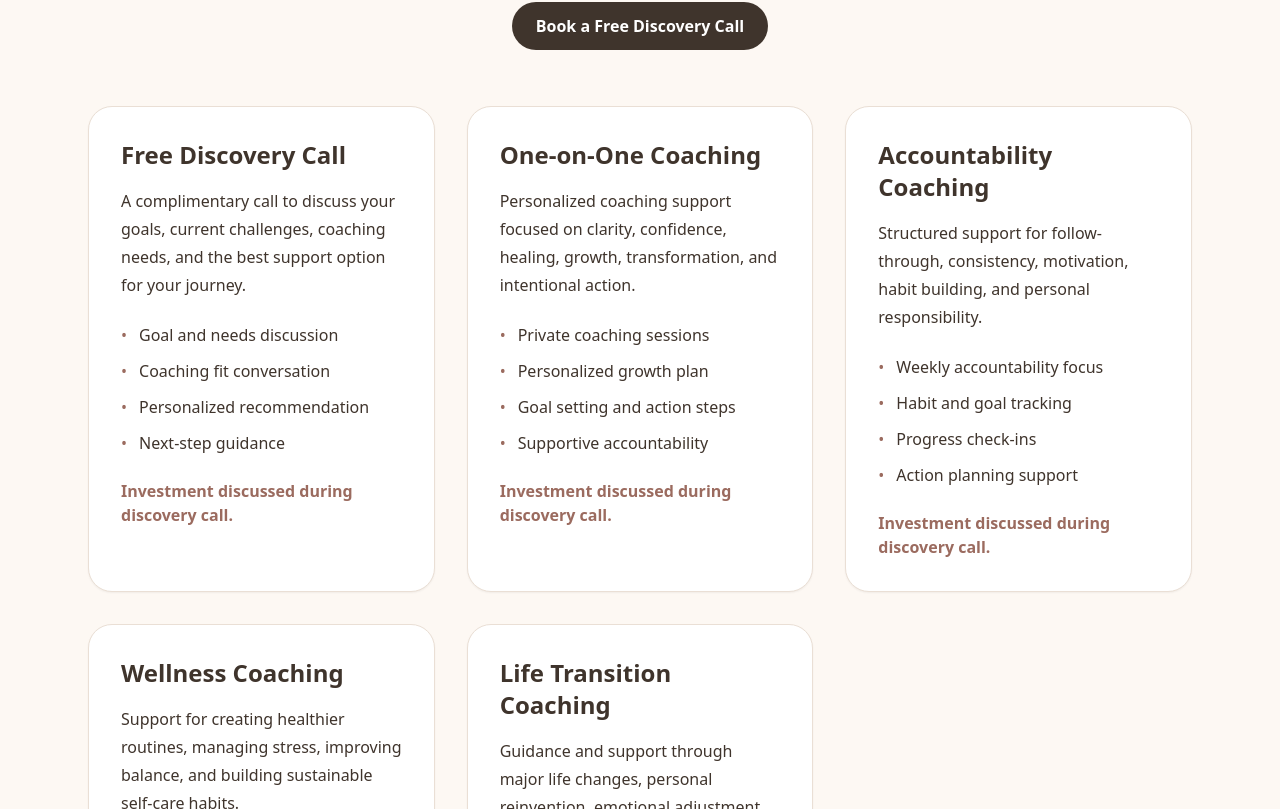
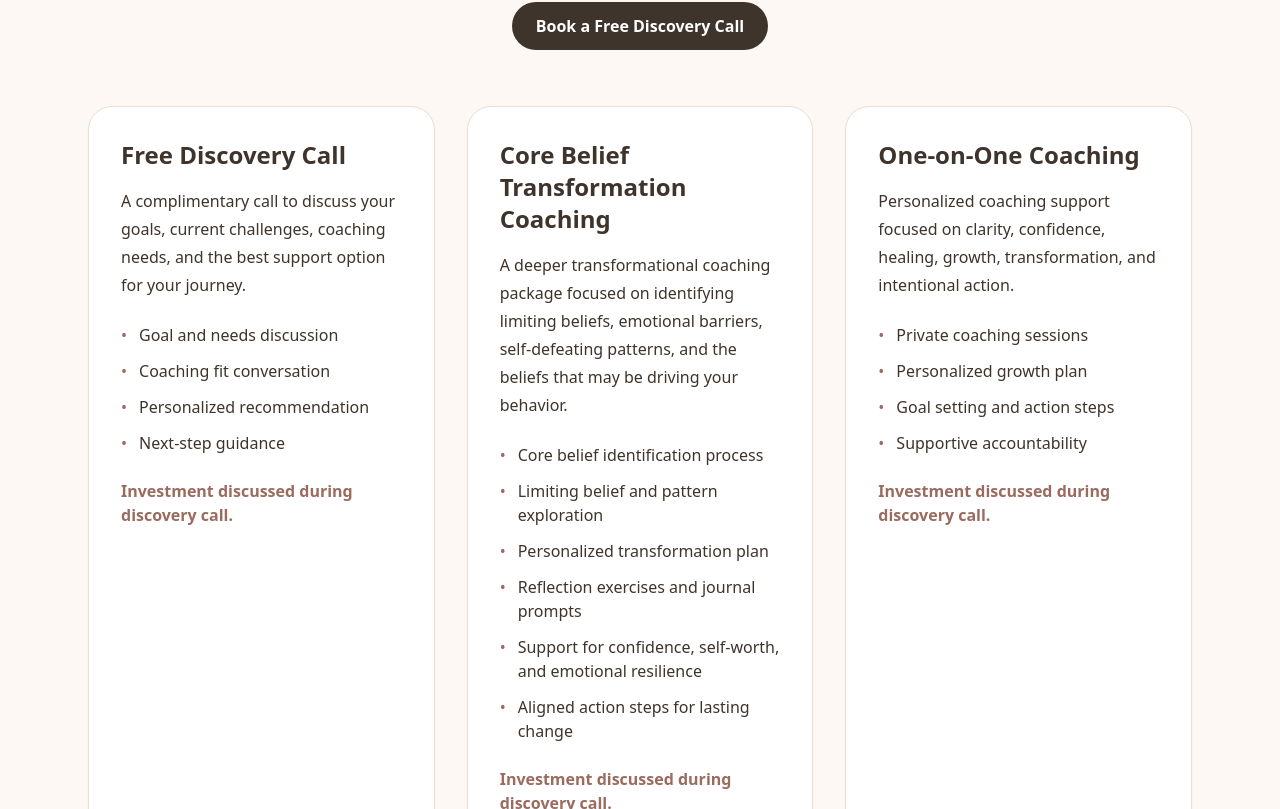
Before and after one commit to Kaelynn-Kinnison/life-coaching-with-kaelynn2, a Next.js app: page /pricing in a window 1280 px wide. Shown: the part 391-1200 px from the top of the page. Built offline with nearby package versions, Linux system fonts and the light colour scheme; a web font is replaced by a local one.

Commit message:
Update page.js

```diff
--- a/app/pricing/page.js
+++ b/app/pricing/page.js
@@ -11,6 +11,19 @@ export default function Pricing() {
         "Coaching fit conversation",
         "Personalized recommendation",
         "Next-step guidance",
+      ],
+    },
+    {
+      title: "Core Belief Transformation Coaching",
+      description:
+        "A deeper transformational coaching package focused on identifying limiting beliefs, emotional barriers, self-defeating patterns, and the beliefs that may be driving your behavior.",
+      includes: [
+        "Core belief identification process",
+        "Limiting belief and pattern exploration",
+        "Personalized transformation plan",
+        "Reflection exercises and journal prompts",
+        "Support for confidence, self-worth, and emotional resilience",
+        "Aligned action steps for lasting change",
       ],
     },
     {
```
